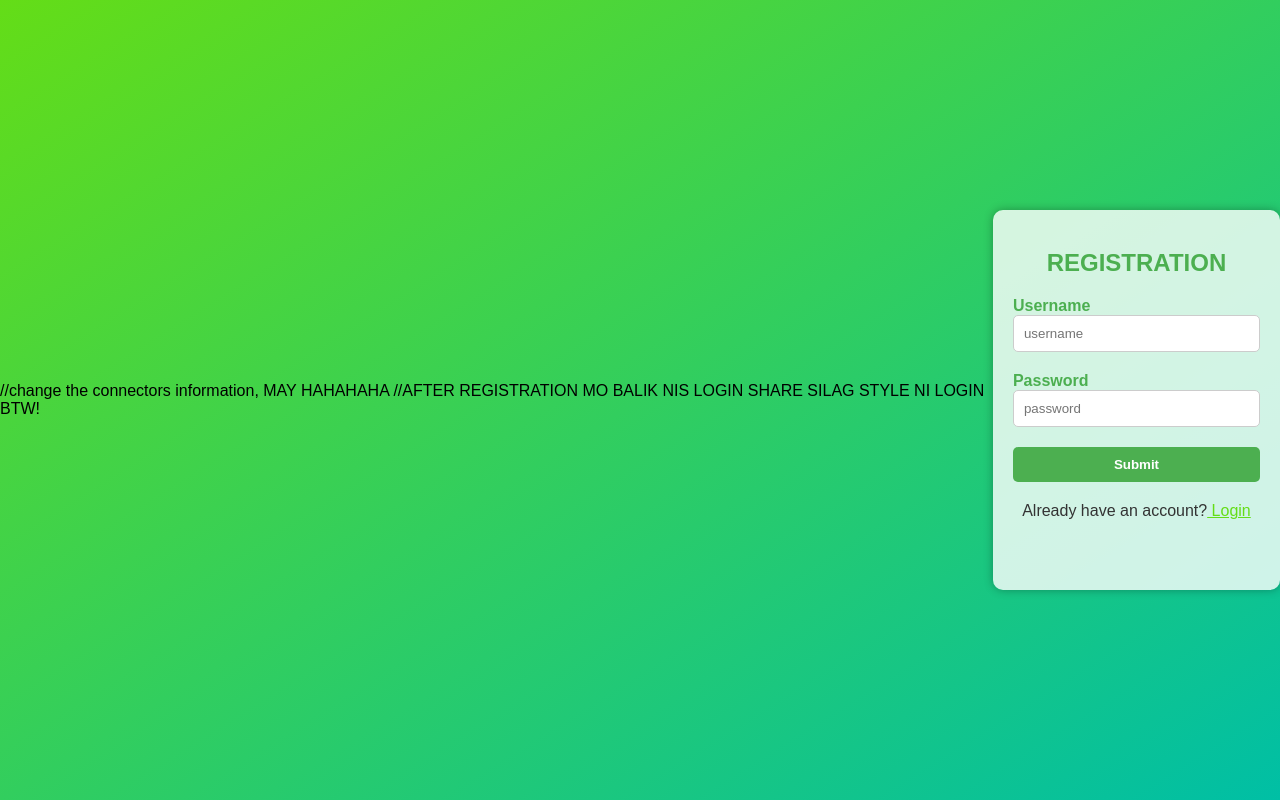
After one commit to SIDYYY/WebSys, a PHP site: page /register.php in a window 1280 px wide. The commit adds this page. Run offline with PHP 8.4, Linux system fonts and the light colour scheme; some libraries are stand-ins or nearby versions.

Commit message:
Updated + REGISTRATION!!

```diff
--- a/LOGIN/prac.css
+++ b/LOGIN/prac.css
@@ -1,31 +1,33 @@
 body {
     font-family: Arial, sans-serif;
-    background-color: #8bc34a; /* Light green background */
     margin: 0;
     padding: 0;
     display: flex;
     justify-content: center;
     align-items: center;
     height: 100vh;
+    background-image: linear-gradient(to bottom right, #64dd17, #00bfa5); /* Gradient background */
 }
+
 .container {
-    width: 20%;
+    width: 30%;
     padding: 20px;
-    background-color: #fff;
+    background-color: rgba(255, 255, 255, 0.8); /* Semi-transparent white background */
     border-radius: 10px;
-    box-shadow: 0 0 10px rgba(0, 0, 0, 0.1);
-    margin: auto; /* Center the container horizontally */
+    box-shadow: 0 0 10px rgba(0, 0, 0, 0.3);
+}
 
-}
 h2 {
     text-align: center;
     margin-bottom: 20px;
     color: #4caf50; /* Green header text */
 }
+
 label {
     font-weight: bold;
     color: #4caf50; /* Green label text */
 }
+
 input[type="text"],
 input[type="password"] {
     width: 100%;
@@ -35,7 +37,9 @@ input[type="password"] {
     border-radius: 5px;
     box-sizing: border-box;
 }
-input[type="submit"] {
+
+input[type="submit"],
+.guest-button {
     width: 100%;
     padding: 10px;
     border: none;
@@ -43,24 +47,35 @@ input[type="submit"] {
     background-color: #4caf50; /* Green submit button */
     color: #fff;
     cursor: pointer;
-    font-weight: bolder;
+    font-weight: bold;
 }
-<<<<<<< HEAD
+
 .guest-button {
     margin-top: 10px;
 }
 
-
-=======
->>>>>>> 1c4c912aa2b79db00370f1b7662799d1ef1c534b
-input[type="submit"]:hover {
+input[type="submit"]:hover,
+.guest-button:hover {
     background-color: #388e3c; /* Darker green on hover */
 }
+
+p {
+    text-align: center;
+    margin-top: 20px;
+    color: #333;
+}
+
+.reg a {
+    color: #64dd17; /* Green color for sign up link */
+}
+
+
 .error-message {
     color: red;
     text-align: center;
     margin-bottom: 10px; /* Add some bottom margin for spacing */
 }
+
 .error-banner {
     display: none;
     position: fixed;
@@ -73,3 +88,31 @@ input[type="submit"]:hover {
     text-align: center;
     z-index: 1000; /* Ensure it appears above other elements */
 }
+p {
+    text-align: center;
+    margin-top: 20px;
+    color: #333;
+}
+
+.reg a {
+    color: #64dd17; /* Green color for sign up link */
+}
+
+/* Media Queries */
+@media (max-width: 767px) {
+    .container {
+        width: 60%;
+    }
+}
+
+@media (min-width: 768px) and (max-width: 940px) {
+    .container {
+        width: 50%;
+    }
+}
+
+@media (min-width: 941px) {
+    .container {
+        width: 20%;
+    }
+}
--- /dev/null
+++ b/LOGIN/register.php
@@ -0,0 +1,56 @@
+//change the connectors information, MAY HAHAHAHA
+//AFTER REGISTRATION MO BALIK NIS LOGIN SHARE SILAG STYLE NI LOGIN BTW!
+
+<?php
+// Check if form is submitted
+if ($_SERVER["REQUEST_METHOD"] == "POST") {
+    // Connect to your database
+    $conn = pg_connect("host=localhost port=5432 dbname=Login user=postgres password=Carl");
+    if (!$conn) {
+        echo "Failed to connect to database.";
+        exit;
+    }
+
+    // Sanitize user input to prevent SQL Injection
+    $name = pg_escape_string($conn, $_POST['username']);
+    $email = pg_escape_string($conn, $_POST['password']);
+
+    // Create SQL query to insert data into table
+    $sql = "INSERT INTO users (username, password) VALUES ('$name', '$email')";
+
+    // Execute query
+    $result = pg_query($conn, $sql);
+    if ($result) {
+        // Redirect to the main page after successful registration
+        header("Location: ..\LOGIN\Login.php");
+        exit;
+    } else {
+        echo "Error: " . $sql . "<br>" . pg_last_error($conn);
+    }
+
+    // Close database connection
+    pg_close($conn);
+}
+?>
+<!DOCTYPE html>
+<html lang="en">
+<head>
+    <meta charset="UTF-8">
+    <link rel="stylesheet"type="text/css" href="prac.css">
+    <meta name="viewport" content="width=device-width, initial-scale=1.0">
+    <title>Registration</title>
+</head>
+<body>
+    <div class="container">
+    <h2> REGISTRATION </h2>
+    <form method="post" action="<?php echo htmlspecialchars($_SERVER["PHP_SELF"]); ?>">
+        <label for="username">Username</label><br>
+        <input type="text" name="username" placeholder="username">
+        <label for="password">Password</label><br>
+        <input type="password" name="password" placeholder="password">
+        <input type="submit" value="Submit">
+        <p> Already have an account?<span class="reg"><a href="Login.php"> Login </a></span></p></br>
+    </form>
+    </div>
+</body>
+</html>
--- a/WeGROWforIM/script.js
+++ b/WeGROWforIM/script.js
@@ -61,7 +61,7 @@ document.addEventListener("DOMContentLoaded", function() {
         foodIndex = (foodIndex + 1) % foodImages.length;
         dessertIndex = (dessertIndex + 1) % dessertImages.length;
         drinksIndex = (drinksIndex + 1) % drinksImages.length;
-    }, 3500);//3.5s
+    }, 2000);//3.5s
 });
 
 var timeout;
--- a/WeGROWforIM/wegrow.php
+++ b/WeGROWforIM/wegrow.php
@@ -7,7 +7,7 @@
     <link rel="stylesheet" href="wegrow.css">
 	<link rel="stylesheet" href="https://cdnjs.cloudflare.com/ajax/libs/font-awesome/5.15.4/css/all.min.css">
 	<link href="https://cdn.jsdelivr.net/npm/remixicon@4.0.0/fonts/remixicon.css" rel="stylesheet"/>
-	<link rel="icon" type="image/x-icon" href="imgs\favicon.ico">
+	<link rel="icon" type="image/x-icon" href="imgs/favicon.ico">
 	<link rel="stylesheet" href="https://cdnjs.cloudflare.com/ajax/libs/font-awesome/5.15.4/css/all.min.css" integrity="sha512-Eq4dvwtsbKbKhPI5koRIzD5SBs3Cj73b/DNFdvtZiNRaE/3yIcuATfRQjY9l+K63XfuD/mCJ5LHnWvfY1MYkAQ==" crossorigin="anonymous" referrerpolicy="no-referrer" />
 
 
```
Also changed, not shown: LOGIN/Login.php (+3 -5 lines), WeGROWforIM/wegrow.css (+2 -18 lines), WeGrowforWEBSYS/wegrow.css (+2 -11 lines).
